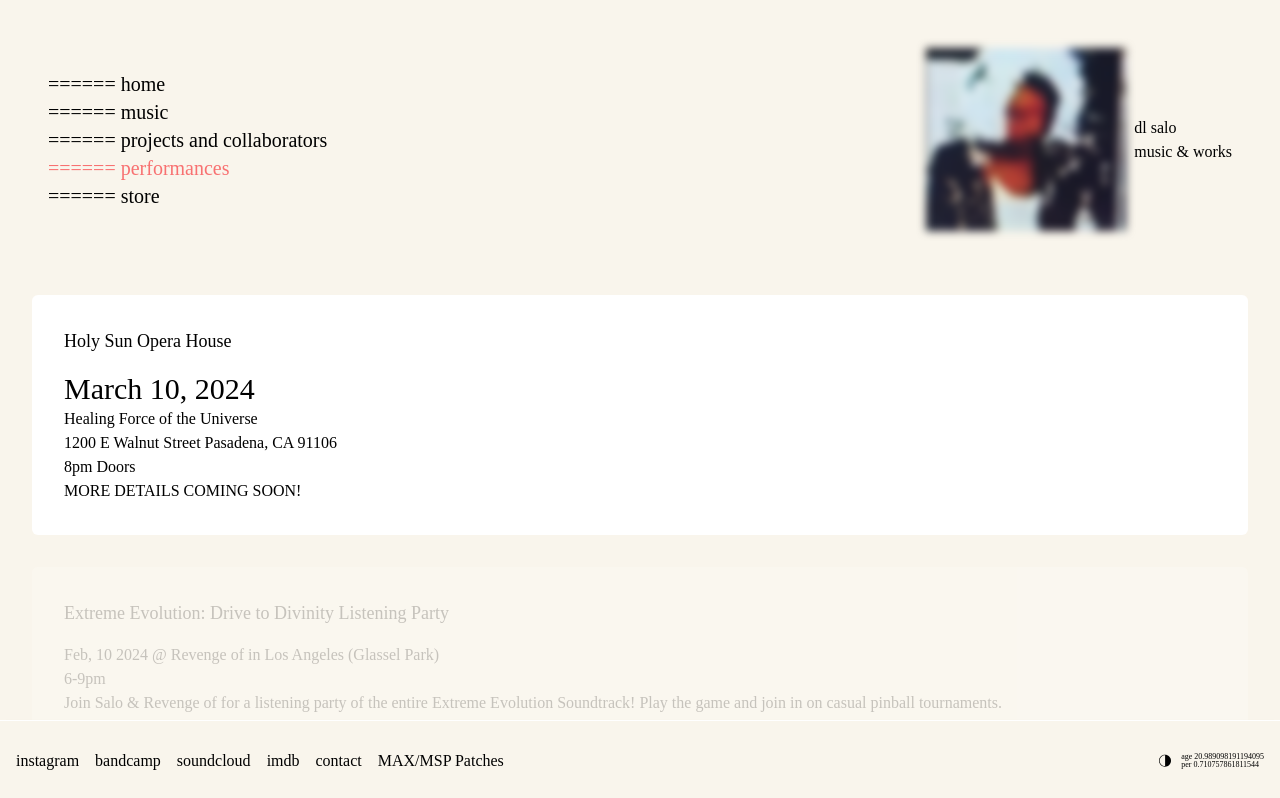
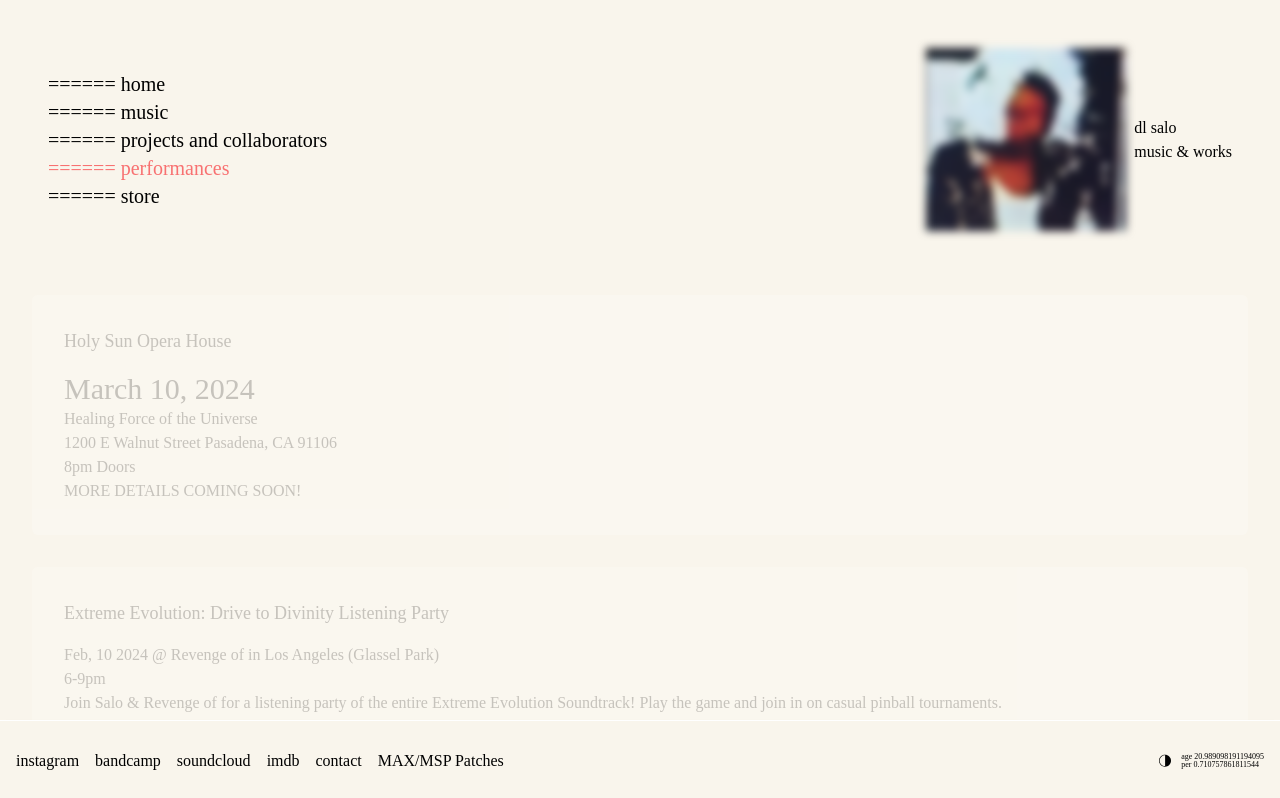
Before and after one commit to saintsalo/saintsalo-site, a Next.js app in the folder web/: page /performances in a window 1280 px wide. Shown: the top 798 px of the page. Built offline with nearby package versions, Linux system fonts and the light colour scheme; a web font is replaced by a local one.

Commit message:
removed the older show listing

```diff
--- a/web/app/performances/page.tsx
+++ b/web/app/performances/page.tsx
@@ -10,7 +10,7 @@ export const metadata: Metadata = {
 export default function Page() {
   return (
     <div className="flex flex-col gap-8">
-      <div className="bg-white rounded-md w-full p-8">
+      <div className="bg-white rounded-md w-full p-8 opacity-20">
         <h1>Holy Sun Opera House</h1>
         <h2 className="font-correct">
           <h3 className="text-3xl">March 10, 2024</h3>
```
